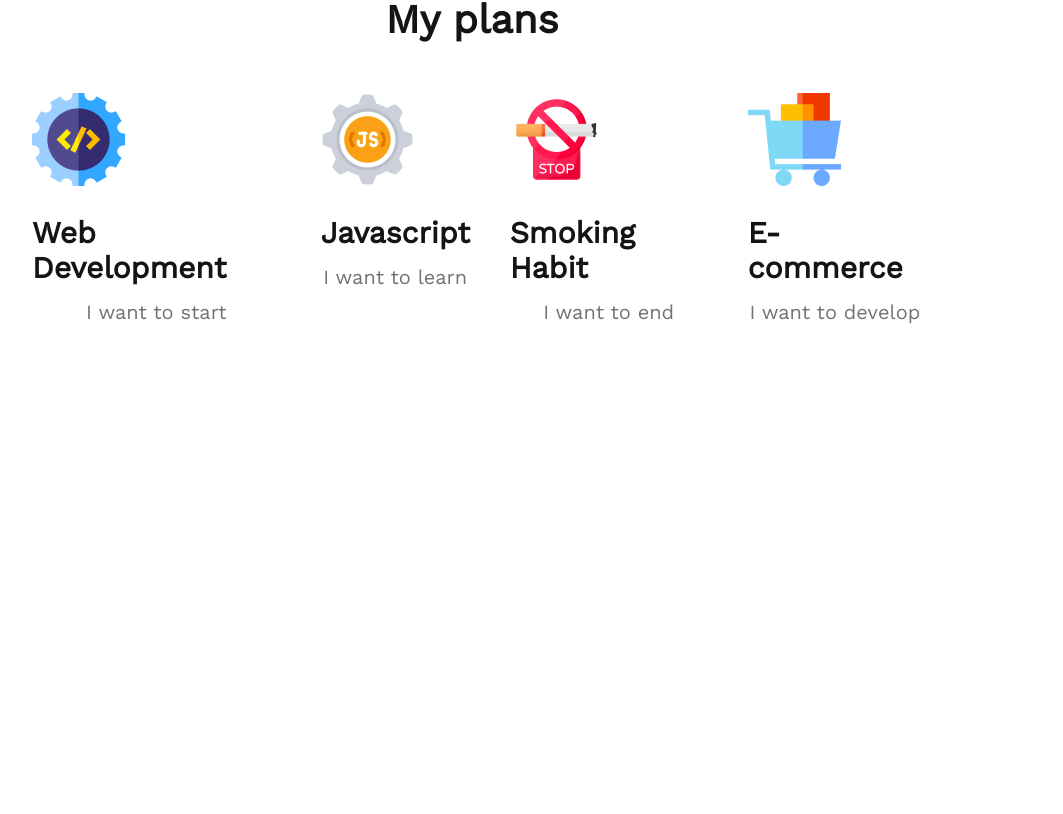
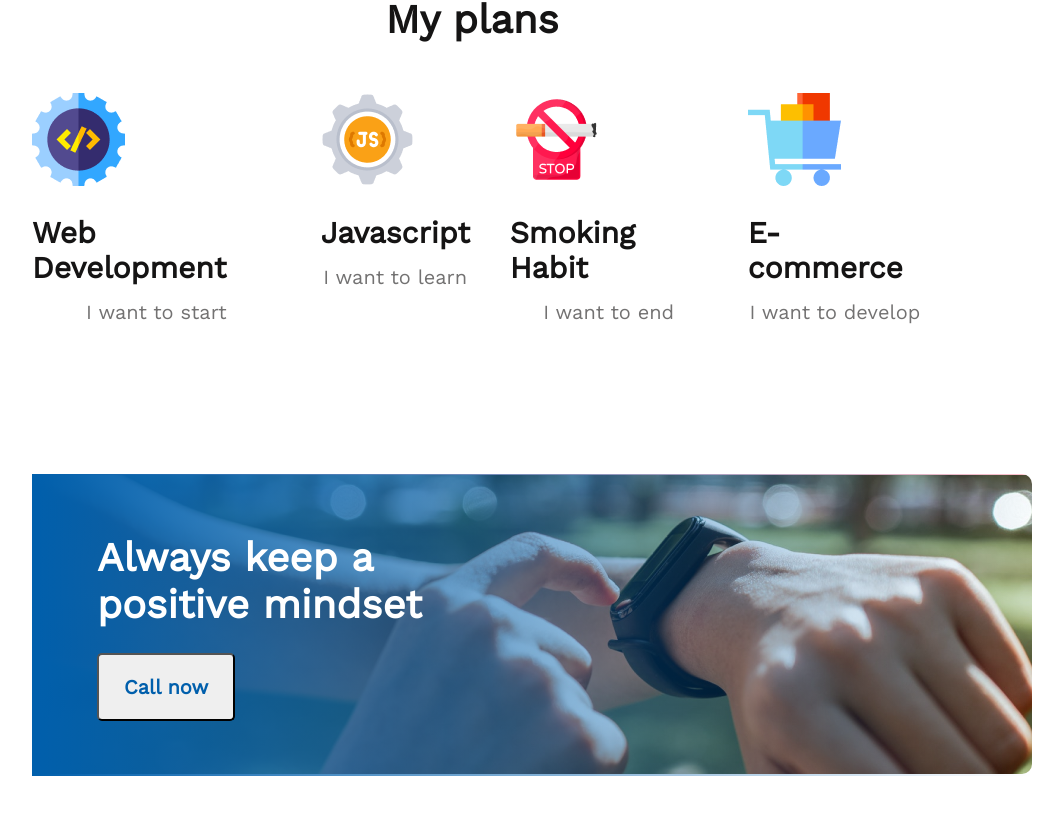
Before and after one commit to suhan31/assignment-1, a plain HTML site: page index.html in a window 1280 px wide. Shown: the part 1879-2693 px from the top of the page, without its empty margins (168-1231 px from the left). Before the commit the page ends 2353 px from the top, so only its background shows below. Drawn offline with nearby package versions, Linux system fonts and the light colour scheme.

Commit message:
added gradient section

```diff
--- a/index.html
+++ b/index.html
@@ -77,9 +77,18 @@
             </div>
 
         </div>
+    </section>
 
-        </section>
+    <!-- gradient--section -->
+    <section class="gradient">
+         <div class="gradient-div">
+            <h2 class="gradient-title">Always keep a positive mindset</h2>
+            <button class="btn-primary">Call now</button>
+         </div>
+    </section>
+    </main>
+    <footer>
 
-    </main>
+    </footer>
   </body>
 </html>
--- a/styles/design.css
+++ b/styles/design.css
@@ -24,59 +24,68 @@
     padding-bottom: 170px;
 }
 
-.header .header-title{
+.header .header-title {
     font-size: 65px;
     padding-bottom: 25px;
     padding-left: 700px;
 }
-.header .header-description{
+
+.header .header-description {
     padding-left: 700px;
     padding-bottom: 35px;
 
 }
-.header .btn-primary{
+
+.btn-primary {
     color: #005fac;
     font-size: 20px;
     font-weight: 600;
     padding: 20px 25px;
     border-radius: 5px;
 }
+
 /* writer--section--1 */
-.writer{
+.writer {
     display: flex;
     margin-top: 125px;
     margin-left: 150px;
     margin-right: 250px;
 }
-.writer .writer-img{
+
+.writer .writer-img {
     padding-right: 110px;
 }
-.writer-div{
+
+.writer-div {
     margin-top: 200px;
 }
 
-.writer-title{
+.writer-title {
     font-size: 40px;
     font-weight: 900;
     color: #151414;
     padding-bottom: 25px;
 }
-.writer .writer-description{
+
+.writer .writer-description {
     font-size: 15px;
     color: #444343;
     padding-bottom: 15px;
 }
-.writer .writer-u-list{
+
+.writer .writer-u-list {
     padding-left: 20px;
-    list-style-image:url('../images/icons/check.png');
+    list-style-image: url('../images/icons/check.png');
 }
-.writer .writer-u-list .writer-list{
+
+.writer .writer-u-list .writer-list {
     font-size: 15px;
     color: #444343;
     padding-bottom: 8px;
 }
+
 /* job-section */
-.job-title{
+.job-title {
     font-size: 40px;
     font-weight: 700;
     color: #151414;
@@ -85,16 +94,19 @@ padding-bottom: 25px;
     padding-bottom: 50px;
 
 }
-.job-div{
+
+.job-div {
     display: flex;
     margin-bottom: 150px;
     margin-left: 200px;
     margin-right: 150px;
 }
-.job-div .job-icon{
+
+.job-div .job-icon {
     padding-right: 40px;
 }
-.job-div .job-name{
+
+.job-div .job-name {
     font-size: 30px;
     font-weight: 700;
     color: #151414;
@@ -103,9 +115,36 @@ padding-bottom: 25px;
 
 
 }
-.job-div .job-description{
+
+.job-div .job-description {
     font-size: 20px;
     font-weight: 500;
     color: #737272;
     text-align: center;
 }
+
+/* gradient section */
+.gradient {
+    width: 1000px;
+    height: 300px;
+    background-color: pink;
+    background-image:url('../images/watch.png');
+    margin: 130px 200px;
+    border-radius: 10px;
+}
+
+.gradient .gradient-div {
+    padding-left: 65px;
+    padding-right: 600px;
+    padding-top: 60px;
+    padding-bottom: 55px;
+    background-image: linear-gradient(to right,
+    rgba(0, 95, 172, 1)
+    ,rgba(0, 95, 172, 0));
+}
+
+.gradient .gradient-title {
+    font-size: 40px;
+    color: #ffff;
+    padding-bottom: 25px;
+}
```
Lines whose indentation alone changed are shown as unchanged.
